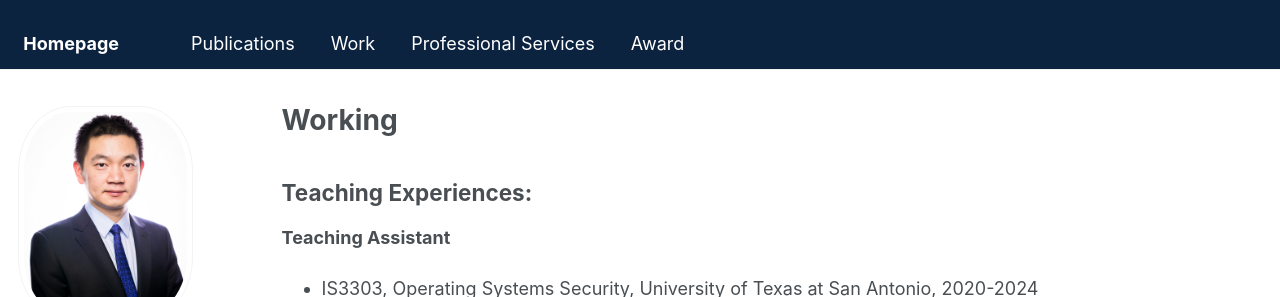
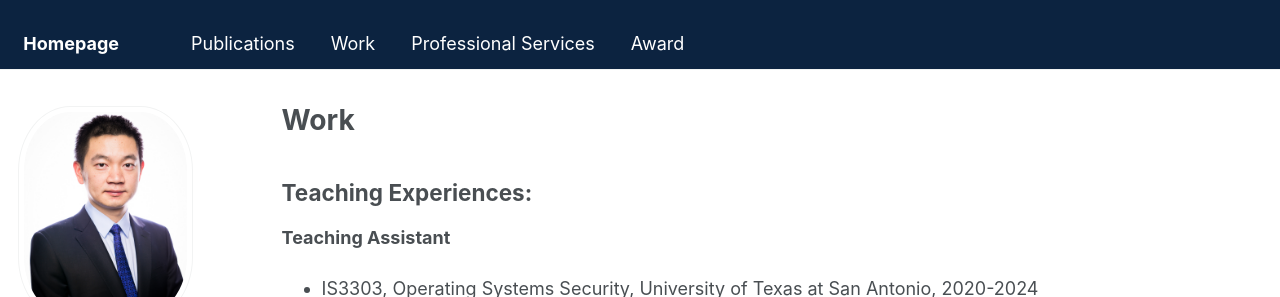
Before and after one commit to Yu-Zhang-Eugene/yu-zhang-eugene.github.io, a Jekyll site: the page built from _pages/work.md, in a window 1280 px wide and 1038 px high. Shown: the top 297 px of the window. Built offline with Jekyll 4.4.1, drawn with Linux system fonts in a browser that asks for light colours; some web fonts are replaced.

Commit message:
renamed:    _pages/working.md -> _pages/work.md

```diff
--- a/_pages/working.md
+++ b/_pages/work.md
@@ -1,7 +1,7 @@
 ---
 layout: archive
-title: "Working"
-permalink: /working/
+title: "Work"
+permalink: /work/
 author_profile: true
 ---
 
```
